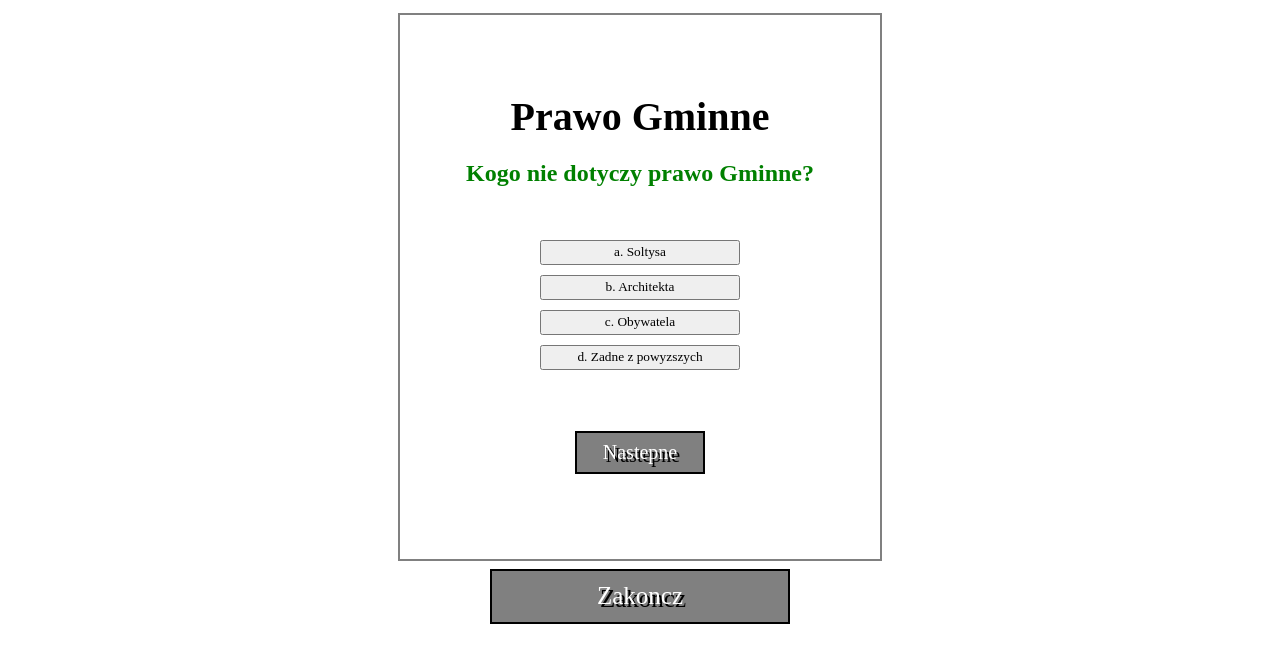
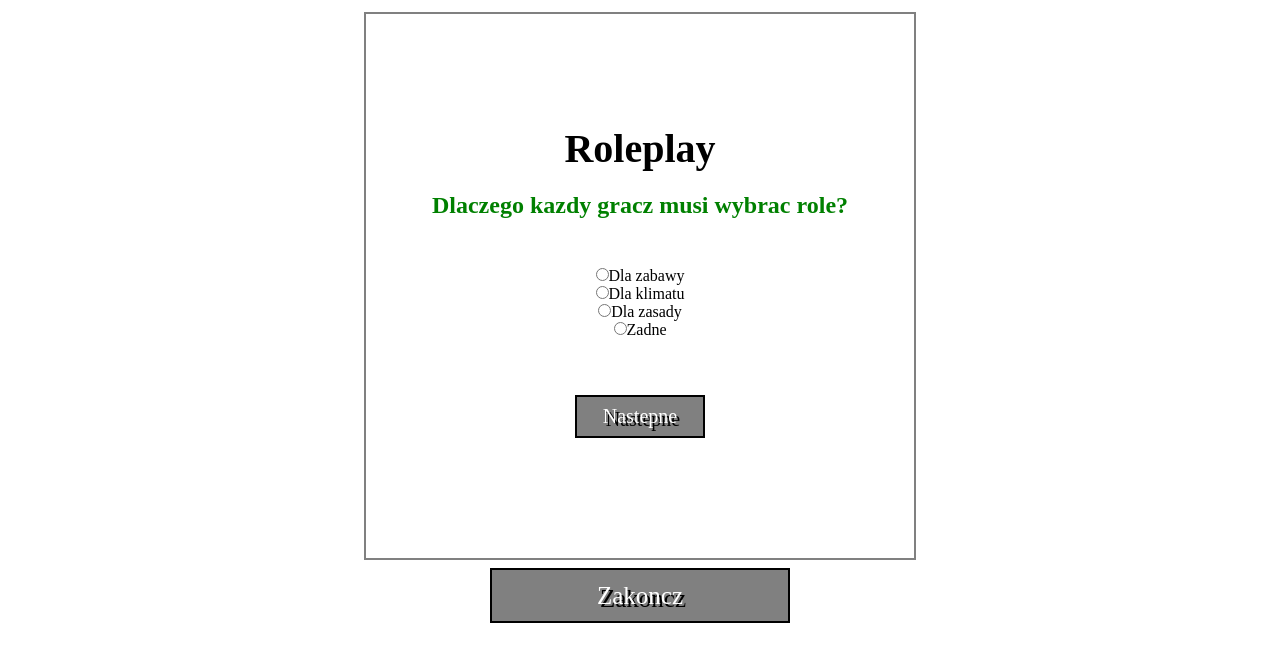
Before and after one commit to MrSr0ka/GminaRP, a plain HTML site: page join.html in a window 1280 px wide. Both pictures are taken after a click on the button "Rozpocznij". Shown: the part 1980-2642 px from the top of the page. Drawn offline with Linux system fonts and the light colour scheme; a web font is replaced by a local one.

```diff
--- a/join.html
+++ b/join.html
@@ -52,11 +52,15 @@
     <h1 id="quizTitle"></h1>
     <h1 id="quizQuestion"></h1>
  <div id="questionAnswers">
-     <button id="answerButton" class="answerButton"></button>
-     <button id="answerButton2" class="answerButton"></button>
-     <button id="answerButton3" class="answerButton"></button>
-     <button id="answerButton4" class="answerButton"></button>
- </div>
+     <ul class="answersUl">
+        <li><input type="radio" name="answer" class="answer" ><label id="a_text">Answer 1</label></li>
+         <li><input type="radio" name="answer" class="answer"><label id="b_text">Answer 2</label></li>
+         <li><input type="radio" name="answer" class="answer"><label id="c_text">Answer 3</label></li>
+         <li><input type="radio" name="answer" class="answer"><label id="d_text">Answer 4</label></li>
+
+
+     </ul>
+</div>
     <button id="quizNext" class="multiButton sectionButton">Nastepne</button>
 </div>
 <div id="results"></div>
--- a/quiz.js
+++ b/quiz.js
@@ -1,63 +1,110 @@
+// const questions = [
+//   {
+//     title: "Prawo Gminne",
+//     question: "Kogo nie dotyczy prawo Gminne?",
+//     answers: [
+//       { text: "a. Soltysa", correct: false },
+//       { text: "b. Architekta", correct: false },
+//       { text: "c. Obywatela", correct: false },
+//       { text: "d. Zadne z powyzszych", correct: true },
+//     ],
+//   },
+//   {
+//     title: "Prawo Gminne",
+//     question: "Kto ustala prawo Gminne?",
+//     answers: [
+//       { text: "a. Administracja", correct: false },
+//       { text: "b. Rada Gminna", correct: true },
+//       { text: "c. Obywatele", correct: false },
+//       { text: "d. Soltys", correct: false },
+//     ],
+//   },
+//   {
+//     title: "Roleplay",
+//     question: "Jak wybiera sie Soltysa?",
+//     answers: [
+//       { text: "a. Rada wybiera", correct: false },
+//       { text: "b. Wybory obywatelskie", correct: true },
+//       { text: "c. Administracja wybiera", correct: false },
+//       { text: "d. Zadne z powyzszych", correct: false },
+//     ],
+//   },
+//   {
+//     title: "Roleplay",
+//     question: "Ilu farmerow musi byc w Gminie?",
+//     answers: [
+//       { text: "a. 1 na 5 Graczy", correct: false },
+//       { text: "b. Dowolna ilosc", correct: true },
+//       { text: "c. 1 na 3 graczy", correct: false },
+//       { text: "d. 1 na 2 graczy", correct: false },
+//     ],
+//   },
+//   {
+//     title: "Logika gry",
+//     question: "Czy mozna prosic admina o TP?",
+//     answers: [
+//       { text: "a. W wyjatkowej sytuacji", correct: false },
+//       { text: "b. Nie", correct: true },
+//       { text: "c. Podczas Eventu", correct: false },
+//       { text: "d. Mozna, z winy servera", correct: false },
+//     ],
+//   },
+//   // new question/answer format
+//   {
+//     title: "Logika gry",
+//     question: "Dlaczego nalezy osiedlac sie blisko Gminy??",
+//     answers_1 :"a. Zeby dostarczac zasoby",
+//     answers_2: "b. Zeby pomoc",
+//       answers_3: "c. Zeby korzystac z Gminy",
+//        answers_4: "d. Dla spoleczensta",
+//   }
+// ];
+
 const questions = [
   {
-    title: "Prawo Gminne",
-    question: "Kogo nie dotyczy prawo Gminne?",
-    answers: [
-      { text: "a. Soltysa", correct: false },
-      { text: "b. Architekta", correct: false },
-      { text: "c. Obywatela", correct: false },
-      { text: "d. Zadne z powyzszych", correct: true },
-    ],
+    title: "Logika gry",
+    question: "Dlaczego nalezy osiedlac sie blisko Gminy??",
+    a: "Zeby dostarczac zasoby",
+    b: "Zeby pomoc",
+    c: "Zeby korzystac z Gminy",
+    d: "Dla spoleczensta",
+    correct: "c",
+  },
+  {
+    title: "Logika gry",
+    question: "Jakim rodzajem servera jest GminaRP?",
+    a: "Survival Roleplay",
+    b: "Vanilla Survival",
+    c: "SpigotMC",
+    d: "Modowanym",
+    correct: "a",
   },
   {
     title: "Prawo Gminne",
-    question: "Kto ustala prawo Gminne?",
-    answers: [
-      { text: "a. Administracja", correct: false },
-      { text: "b. Rada Gminna", correct: true },
-      { text: "c. Obywatele", correct: false },
-      { text: "d. Soltys", correct: false },
-    ],
+    question: "Kto ustala prawo gminne?",
+    a: "Soltys",
+    b: "Admin",
+    c: "Rada Gminna",
+    d: "Obywatele",
+    correct: "c",
+  },
+  {
+    title: "Prawo Gminne",
+    question: "Ilu farmerow musi byc na serverze?",
+    a: "min 1",
+    b: "min 2",
+    c: "kazdy",
+    d: "1 na 3 graczy",
+    correct: "a",
   },
   {
     title: "Roleplay",
-    question: "Jak wybiera sie Soltysa?",
-    answers: [
-      { text: "a. Rada wybiera", correct: false },
-      { text: "b. Wybory obywatelskie", correct: true },
-      { text: "c. Administracja wybiera", correct: false },
-      { text: "d. Zadne z powyzszych", correct: false },
-    ],
-  },
-  {
-    title: "Roleplay",
-    question: "Ilu farmerow musi byc w Gminie?",
-    answers: [
-      { text: "a. 1 na 5 Graczy", correct: false },
-      { text: "b. Dowolna ilosc", correct: true },
-      { text: "c. 1 na 3 graczy", correct: false },
-      { text: "d. 1 na 2 graczy", correct: false },
-    ],
-  },
-  {
-    title: "Logika gry",
-    question: "Czy mozna prosic admina o TP?",
-    answers: [
-      { text: "a. W wyjatkowej sytuacji", correct: false },
-      { text: "b. Nie", correct: true },
-      { text: "c. Podczas Eventu", correct: false },
-      { text: "d. Mozna, z winy servera", correct: false },
-    ],
-  },
-  {
-    title: "Logika gry",
-    question: "Dlaczego nalezy osiedlac sie blisko Gminy??",
-    answers: [
-      { text: "a. Zeby dostarczac zasoby", correct: false },
-      { text: "b. Zeby pomoc", correct: true },
-      { text: "c. Zeby korzystac z Gminy", correct: false },
-      { text: "d. Dla spoleczensta", correct: false },
-    ],
+    question: "Dlaczego kazdy gracz musi wybrac role?",
+    a: "Dla zabawy",
+    b: "Dla klimatu",
+    c: "Dla zasady",
+    d: "Zadne",
+    correct: "b",
   },
 ];
 
@@ -68,29 +115,35 @@
 const submitButton = document.getElementById("quizSubmit");
 const quizQuestion = document.getElementById("quizQuestion");
 const quizTitle = document.getElementById("quizTitle");
-const quizAnswer = document.getElementById("answerButton");
-const quizAnswer2 = document.getElementById("answerButton2");
-const quizAnswer3 = document.getElementById("answerButton3");
-const quizAnswer4 = document.getElementById("answerButton4");
+const quizAnswerA = document.getElementById("a_text");
+const quizAnswerB = document.getElementById("b_text");
+const quizAnswerC = document.getElementById("c_text");
+const quizAnswerD = document.getElementById("d_text");
 const beginButton = document.getElementById("quizBegin");
 const nextButton = document.getElementById("quizNext");
+const answers = document.getElementsByName("answer");
 
-// // modifies the quiz elements
+// // // modifies the quiz elements
 
 function showQuestion(question) {
-  quizTitle.innerHTML = questions[1].title;
-  quizQuestion.innerHTML = questions[1].question;
-  quizAnswer.innerHTML = questions[1].answers[0].text;
-  quizAnswer2.innerHTML = questions[1].answers[1].text;
-  quizAnswer3.innerHTML = questions[1].answers[2].text;
-  quizAnswer4.innerHTML = questions[1].answers[3].text;
+  const currentQuizData = questions[currentQuestion];
+
+  quizTitle.innerText = currentQuizData.title;
+  quizQuestion.innerText = currentQuizData.question;
+  quizAnswerA.innerHTML = currentQuizData.a;
+  quizAnswerB.innerText = currentQuizData.b;
+  quizAnswerC.innerText = currentQuizData.c;
+  quizAnswerD.innerText = currentQuizData.d;
+
+  currentQuestion++;
 }
 
-// quiz functions
+// // quiz functions
 
 let shuffledQuestions, currentQuestionIndex;
-
-// begin quiz with button
+let currentQuestion = 0;
+let answer = undefined;
+// // begin quiz with button
 
 function begin() {
   quizBox.style.display = "flex";
@@ -101,21 +154,21 @@
   console.log("Quiz started. No cheating!");
 }
 
-// show results of quiz
+// reads selected answer and increases score
 
-function showResults() {
-  quizBox.style.display = "none";
-  document.getElementById("quizHead").innerHTML = "Wynik testu";
+function getSelected() {
+  console.log(currentQuestion);
 }
 
 // next question
 
 function nextQuestion() {
-  showQuestion(shuffledQuestions[currentQuestionIndex]);
+  showQuestion();
+  getSelected();
 
-  shuffledQuestions = questions.sort(() => Math.random() - 0.5);
-  currentQuestionIndex = 0;
-  showQuestion();
+  // shuffledQuestions = questions.sort(() => Math.random() - 0.5);
+  // currentQuestionIndex = 0;
+  // showQuestion();
   console.log("Next question...");
 }
 
@@ -131,4 +184,9 @@
 
 submitButton.addEventListener("click", showResults);
 
-// questions
+// show results of quiz
+
+function showResults() {
+  quizBox.style.display = "none";
+  document.getElementById("quizHead").innerHTML = "Wynik testu";
+}
--- a/style.css
+++ b/style.css
@@ -523,10 +523,15 @@
 
 }
 
-.answerButton {
-    margin: 5px 0 5px 0;
-    width: 200px;
-    height: 25px;
+.anwersUl, li {
+    list-style-type: none;
+
+}
+
+/* quiz answers */
+
+#a_text {
+    color:black;
 }
 
 #quizNext {
```
Also changed, not shown: multiplayer.html (+7 -6 lines), season8.html (+1 -10 lines), season9.html (+10 -0 lines).
